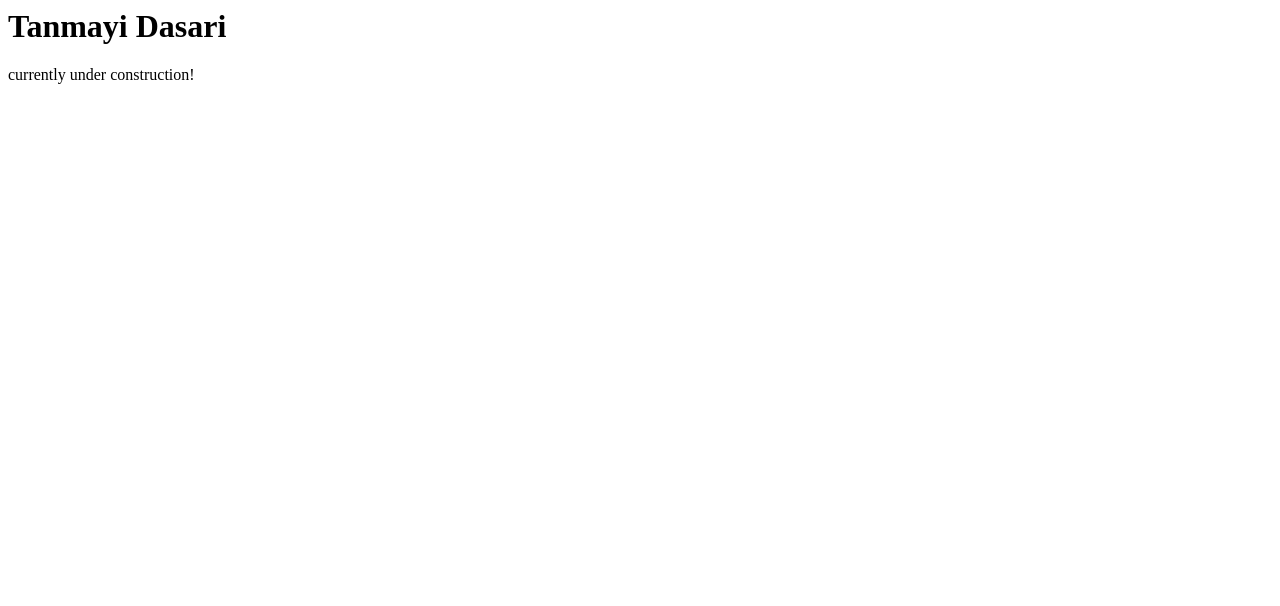
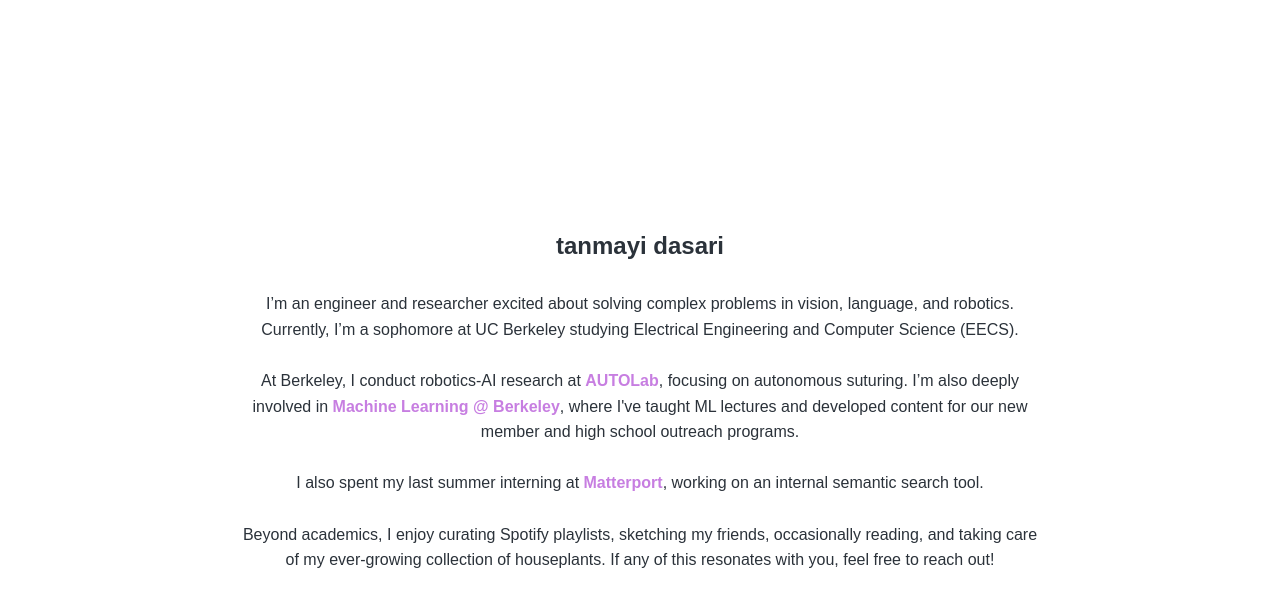
Before and after one commit to tanmayi2/tanmayi2.github.io, a plain HTML site: page index.html in a window 1280 px wide. Drawn offline with Linux system fonts and the light colour scheme.

Commit message:
basic website

```diff
--- a/index.html
+++ b/index.html
@@ -1,11 +1,34 @@
+<!DOCTYPE html>
 <html lang="en">
 <head>
     <meta charset="UTF-8">
-    <meta name="viewport" content="width=<device-width>, initial-scale=1.0">
-    <title>Document</title>
+    <meta name="viewport" content="width=device-width, initial-scale=1.0">
+    <title>Tanmayi Dasari - Personal Website</title>
+    <link rel="stylesheet" href="styles.css">
 </head>
 <body>
-    <h1> Tanmayi Dasari </h1>
-    <p> currently under construction! </p>
+    <header>
+    </header>
+
+    <main>
+        <section id="about" class="section">
+            <div class="section-content">
+                <h2>tanmayi dasari</h2>
+                <p>
+                    <br>
+                    I’m an engineer and researcher excited about solving complex problems in vision, language, and robotics. Currently, I’m a sophomore at UC Berkeley studying Electrical Engineering and Computer Science (EECS).
+                    <br>
+                    <br>
+                    At Berkeley, I conduct robotics-AI research at <a href=https://autolab.berkeley.edu>AUTOLab</a>, focusing on autonomous suturing. I’m also deeply involved in <a href=https://ml.studentorg.berkeley.edu/>Machine Learning @ Berkeley</a>, where I've taught ML lectures and developed content for our new member and high school outreach programs.
+                    <br>
+                    <br>
+                    I also spent my last summer interning at <a href=https://matterport.com>Matterport</a>, working on an internal semantic search tool.
+                    <br>
+                    <br>
+                    Beyond academics, I enjoy curating Spotify playlists, sketching my friends, occasionally reading, and taking care of my ever-growing collection of houseplants. If any of this resonates with you, feel free to reach out!
+                </p>
+            </div>
+        </section>
+    </main>
+
 </body>
-</html>
--- /dev/null
+++ b/styles.css
@@ -0,0 +1,63 @@
+:root {
+    --background-color: #ffffff;
+    --text-color: #2b323a;
+    --white: #ffffff;
+    --purple: #c77ee1;
+    --green: #72d672;
+    --blue: #010dff;
+}
+
+* {
+    margin: 0;
+    padding: 0;
+    box-sizing: border-box;
+    scroll-behavior: smooth;
+}
+
+body {
+    font-family: 'Arial', sans-serif;
+    line-height: 1.6;
+    color: var(--text-color);
+    overflow-x: hidden;
+}
+
+a {
+    color: var(--purple);
+    text-decoration: none;
+    font-weight: bold;
+    transition: color 0.3s ease;
+}
+
+
+a:hover {
+    color: var(--blue);
+    text-decoration: none;
+    font-weight: bold;
+    transition: color 0.3s ease;
+}
+
+/* a {
+    color: var(--purple);
+    text-decoration: none;
+}
+
+a:hover {
+    text-decoration: underline;
+} */
+
+
+/* Sections */
+.section {
+    height: 100vh;
+    width: 100vw;
+    display: flex;
+    align-items: center;
+    justify-content: center;
+    padding: 0 10%;
+}
+
+.section-content {
+    text-align: center;
+    max-width: 800px;
+    width: 100%;
+}
```
Also changed, not shown: assets/logo-background.jpg (added), assets/logo.svg (added), assets/star1.svg (added), assets/star2.svg (added), assets/star3.svg (added), 2 other files.
